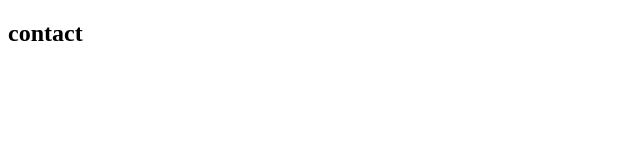
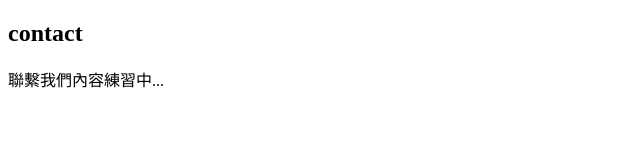
Before and after one commit to AliangWu1125/GuardSea, a plain HTML site: page contact.html in a window 1280 px wide. Shown: the whole page, without its empty margins (0-640 px from the left). Drawn offline with Linux system fonts and the light colour scheme.

Commit message:
聯繫我們第2次檔案資料修改

```diff
--- a/contact.html
+++ b/contact.html
@@ -7,5 +7,6 @@
 </head>
 <body>
     <h2>contact</h2>
+    <p>聯繫我們內容練習中...</p>
 </body>
 </html>
```
